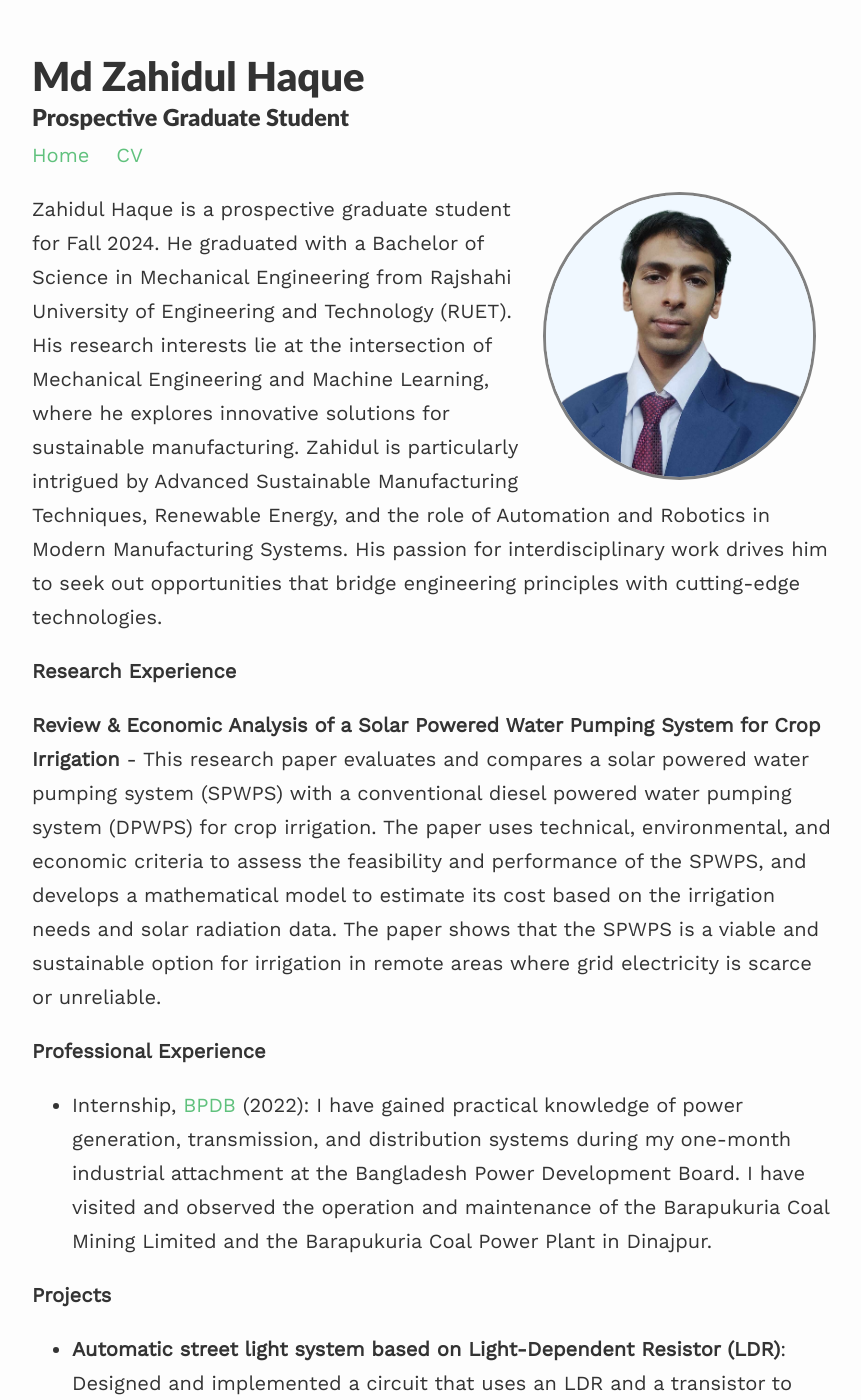
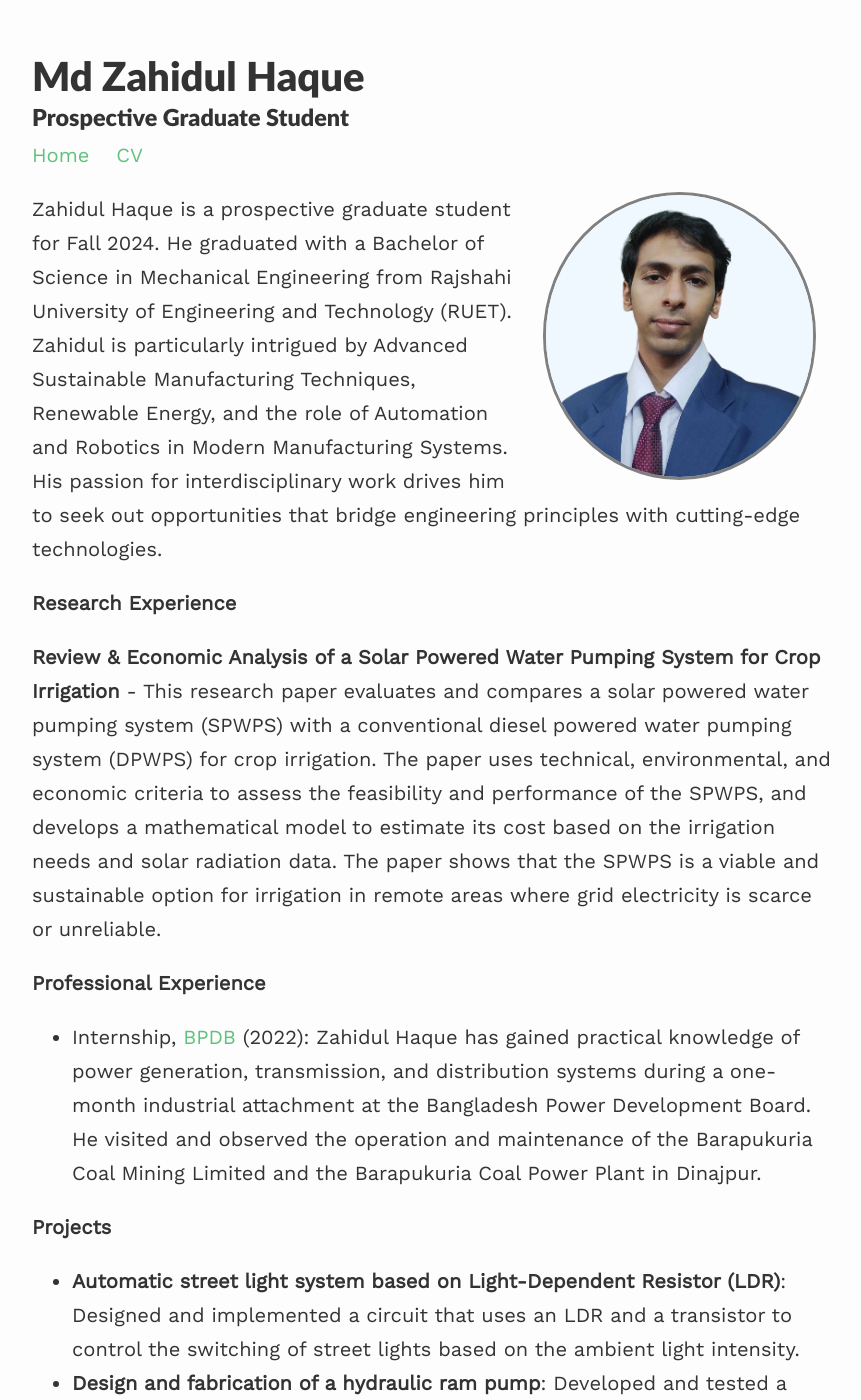
Before and after one commit to ZahidulKowsik/zahid.github.io, a Jekyll site: the page built from index.md, in a window 1280 px wide and 1400 px high. Shown: the whole window, without its empty margins (208-1069 px from the left). Built offline with Jekyll 4.4.1, drawn with Linux system fonts in a browser that asks for light colours; nearby versions of some CDN libraries; some of the changed text lies outside the part shown.

Commit message:
Update index.md

```diff
--- a/index.md
+++ b/index.md
@@ -7,14 +7,14 @@ profile:
 published: true
 ---
 
-Zahidul Haque is a prospective graduate student for Fall 2024. He graduated with a Bachelor of Science in Mechanical Engineering from Rajshahi University of Engineering and Technology (RUET). His research interests lie at the intersection of Mechanical Engineering and Machine Learning, where he explores innovative solutions for sustainable manufacturing. Zahidul is particularly intrigued by Advanced Sustainable Manufacturing Techniques, Renewable Energy, and the role of Automation and Robotics in Modern Manufacturing Systems. His passion for interdisciplinary work drives him to seek out opportunities that bridge engineering principles with cutting-edge technologies.
+Zahidul Haque is a prospective graduate student for Fall 2024. He graduated with a Bachelor of Science in Mechanical Engineering from Rajshahi University of Engineering and Technology (RUET). Zahidul is particularly intrigued by Advanced Sustainable Manufacturing Techniques, Renewable Energy, and the role of Automation and Robotics in Modern Manufacturing Systems. His passion for interdisciplinary work drives him to seek out opportunities that bridge engineering principles with cutting-edge technologies.
 
 **Research Experience**
 
 **Review & Economic Analysis of a Solar Powered Water Pumping System for Crop Irrigation** - This research paper evaluates and compares a solar powered water pumping system (SPWPS) with a conventional diesel powered water pumping system (DPWPS) for crop irrigation. The paper uses technical, environmental, and economic criteria to assess the feasibility and performance of the SPWPS, and develops a mathematical model to estimate its cost based on the irrigation needs and solar radiation data. The paper shows that the SPWPS is a viable and sustainable option for irrigation in remote areas where grid electricity is scarce or unreliable.
 
 **Professional Experience**
-- Internship, [BPDB](https://bpdb.gov.bd/){:target="_blank"} (2022): I have gained practical knowledge of power generation, transmission, and distribution systems during my one-month industrial attachment at the Bangladesh Power Development Board. I have visited and observed the operation and maintenance of the Barapukuria Coal Mining Limited and the Barapukuria Coal Power Plant in Dinajpur.
+- Internship, [BPDB](https://bpdb.gov.bd/){:target="_blank"} (2022): Zahidul Haque has gained practical knowledge of power generation, transmission, and distribution systems during a one-month industrial attachment at the Bangladesh Power Development Board. He visited and observed the operation and maintenance of the Barapukuria Coal Mining Limited and the Barapukuria Coal Power Plant in Dinajpur.
 
 **Projects**
 - **Automatic street light system based on Light-Dependent Resistor (LDR)**:  Designed and implemented a circuit that uses an LDR and a transistor to control the switching of street lights based on the ambient light intensity.
```
Also changed, not shown: other parts of index.md (+1 -1 lines).
